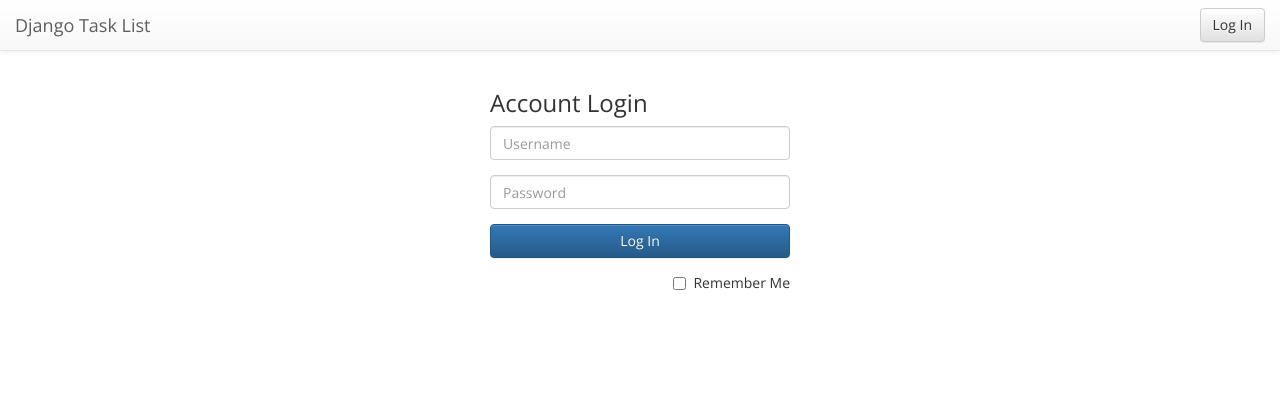
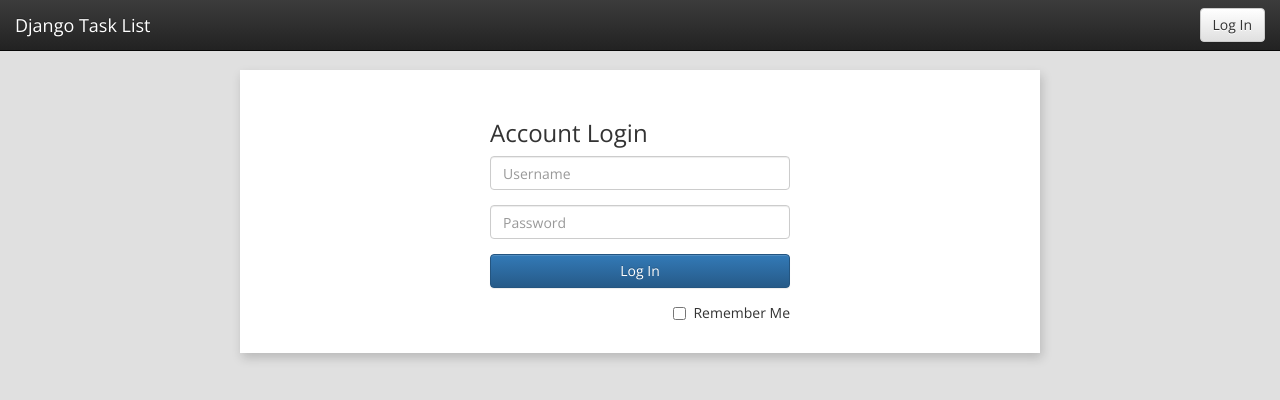
Before and after one commit to broosa/django-tasklist, a Django app: template tasklist/templates/account/login.html in a window 1280 px wide. Shown: the top 400 px of the page. Run offline with Django 3.2, Linux system fonts and the light colour scheme; the template is opened without the code that fills it, so the values that code supplies are empty; some libraries are stand-ins or nearby versions.

Commit message:
Tweaked CSS styles

```diff
--- a/tasklist/static/css/styles.css
+++ b/tasklist/static/css/styles.css
@@ -1,13 +1,18 @@
 body {
     font-family: "Open Sans";
     padding-top: 70px;
+    background: #E0E0E0;
+}
+
+.content-wrapper {
+    padding: 30px;
+    background-color: #FFFFFF;
+    box-shadow: 2px 5px 10px rgba(0, 0, 0, .175);
 }
 
 .center-block {
     float: none;
-    width: 768px;
-
-
+    width: 800px;
     margin-left: auto;
     margin-right: auto;
 }
--- a/tasklist/templates/account/login.html
+++ b/tasklist/templates/account/login.html
@@ -17,7 +17,7 @@ Account Login
             <div class="error-container">{{ error_message }}</div>
         </div>
         {% endif %}
-        <form method="post" role="form" action="{% url 'login' %}">
+        <form method="post" role="form" action="{% url 'login' %}" class="clearfix">
             {% csrf_token %}
             <div class="form-group">
                 <label for="uname" class="sr-only">Username</label>
--- a/tasklist/templates/base.html
+++ b/tasklist/templates/base.html
@@ -13,7 +13,7 @@
     <body>
         {% include "navbar.html" %}
         <div class="container">
-            <div class="center-block">
+            <div class="center-block content-wrapper">
             {% block content %}
             {% endblock %}
             </div>
--- a/tasklist/templates/navbar.html
+++ b/tasklist/templates/navbar.html
@@ -1,4 +1,4 @@
-<nav class="navbar navbar-fixed-top navbar-default">
+<nav class="navbar navbar-fixed-top navbar-inverse">
     <div class="container-fluid">
 		<div class="navbar-header">
 			<ul class="nav navbar-nav">
```
Also changed, not shown: db.sqlite3, 1 other file.
